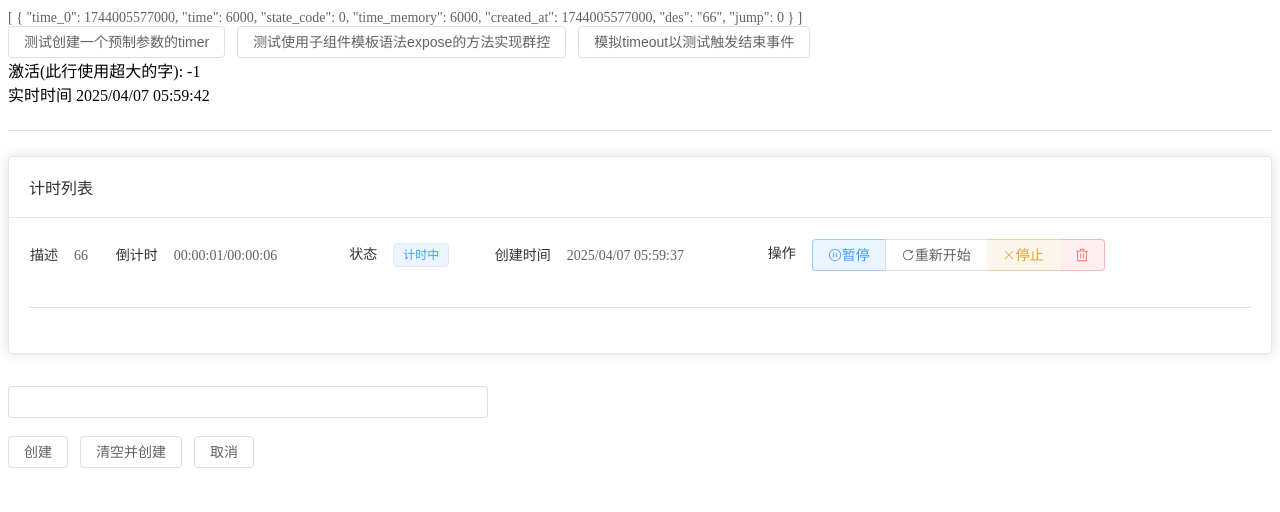
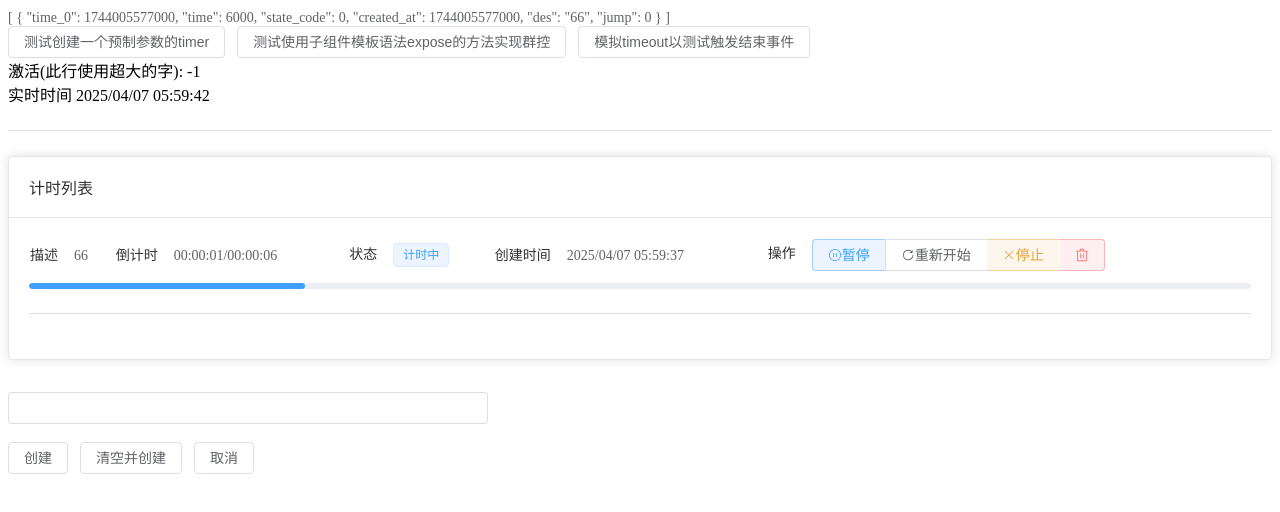
Before and after one commit to huayuprophet/Catime-web, a Vue app: page / in a window 1280 px wide. Shown: the top 512 px of the page. Built offline with nearby package versions, Linux system fonts and the light colour scheme.

Commit message:
修的太多，不赘述了

```diff
--- a/src/App.vue
+++ b/src/App.vue
@@ -15,7 +15,7 @@
             模拟timeout以测试触发结束事件
         </ElButton>
     </div>
-    <div>激活(此行使用超大的字): {{ activated }}</div>
+    <div>激活(此行使用超大的字): {{ activated_index }}</div>
     <div>
         实时时间 {{ yyyymmddhhmmss_now }}
     </div>
@@ -25,7 +25,8 @@
             <template #header>
                 计时列表
             </template>
-            <timer_item v-for="(item, index) in timers" ref="items" :timer="item" :index="index">
+            <timer_item v-for="(item, index) in timers" ref="items" :timer="item" :index="index"
+                :activated_index="activated_index" :activated_refs="activated_refs">
                 <slot>
                     <ElButton :icon="Delete" type="danger" plain @click="timers.splice(index, 1)"> </ElButton>
                 </slot>
@@ -62,9 +63,11 @@ import timer_item from './components/timer_item.vue';
 import { Delete } from '@element-plus/icons-vue';
 import { timestamp_to_datetime } from './time_function';
 // 激活的时间 默认激活当前时间
-const activated = ref(-1)
+const activated_index = ref(-1)
+const activated_refs = ref({})
 // 激活项提供给组件
-provide('activated', activated)
+
+
 onMounted(() => {
 
 })
@@ -114,7 +117,7 @@ function count_down_submit() {
         after = m + s
         console.log(2);
     } else if (len === 3) {
-        let h = numArray[0] * 360000
+        let h = numArray[0] * 3600000
         let m = numArray[1] * 60000
         let s = numArray[2] * 1000
         after = h + m + s
@@ -135,13 +138,11 @@ onMounted(() => {
     console.log(items.value[0]);
     // items.value[0].alertt()
 })
-
-
 function test() {
     timers.value.push({
         time: 5000,
-        count_up: 1,
-        time_0: now.value
+        count_up: 0,
+        // time_0: now.value
     })
 }
 </script>
--- a/src/components/timer_item.vue
+++ b/src/components/timer_item.vue
@@ -5,14 +5,14 @@
                 {{ timer.des }}
             </ElDescriptionsItem>
             <ElDescriptionsItem v-if="!timer.count_up" label="倒计时">
-                {{ timer_show }}/{{ time_memory_show }}
+                {{ timer_show }}/{{ time_show }}
             </ElDescriptionsItem>
             <ElDescriptionsItem v-if="timer.count_up" label="正计时">
                 {{ timer_show }}
             </ElDescriptionsItem>
             <ElDescriptionsItem label="状态">
                 <ElTag :type="state_type">
-                    {{ state }}
+                    {{ state_show }}
                 </ElTag>
             </ElDescriptionsItem>
             <ElDescriptionsItem label="创建时间">{{ created_at_show }}</ElDescriptionsItem>
@@ -42,6 +42,7 @@
                 </ElButtonGroup>
             </ElDescriptionsItem>
         </ElDescriptions>
+        <el-progress class="progress" :percentage="progress" :show-text="false" />
         <ElDivider></ElDivider>
     </div>
 </template>
@@ -49,25 +50,57 @@
 import { inject, ref, computed, watch, onMounted } from 'vue';
 import { VideoPause, VideoPlay, RefreshRight, Close } from '@element-plus/icons-vue';
 import { ms_to_time, timestamp_to_datetime } from '@/time_function';
+// 实时时间-毫秒级时间戳
+const now = inject('now')
 // 导入组件计时项目对象-props
-// 导入对象索引
-const props = defineProps(['timer', 'index'])
+// 导入对象索引 index与创建的timers值索引一致、不保证与模板语法ref索引一致
+// 导入已激活的timer对象索引
+// 导入已激活的timer方法集
+const props = defineProps(['timer', 'index', 'activated_index', 'activated_refs'])
+// 检查激活状态
+const is_activated = computed(() => {
+    return props.activated_index === props.index
+})
+// 设置激活
+function active() {
+    props.activated_index = props.index
+}
+// 导出激活项关键配置
+watch(is_activated, (value) => {
+    if (value) {
+        props.activated_refs.timer_show = timer_show
+        props.activated_refs.state_show = state_show
+        props.activated_refs.state_code = state_code
+        props.activated_refs.progress = progress
+        props.activated_refs.btn = [{
+            label: "开始/暂停",
+            action: pause_continue_click,
+            type: 0
+        }, {
+            label: "停止/重设",
+            action: stop_reset_click,
+            type: 1
+        }, {
+            label: "跳至结束",
+            action: skip,
+            type: 2
+        },]
+    }
+}, { immediate: true })
 // 导入状态、声明函数
 props.timer.state_code = props.timer.state_code ? props.timer.state_code : 0
+// 暂停、结束状态
 const is_pause = ref(props.timer.state_code == 1)
 const is_stop = ref(props.timer.state_code == 3)
-// 导入并牢记原始倒计时时间
-if (props.timer.count_up) {
-    // 正计时的时候不导入，以实现重设时为0
-    props.timer.time_memory = 0
-} else {
-    props.timer.time_memory = props.timer.time_memory ? props.timer.time_memory : props.timer.time
-}
-const time_memory_show = computed(() => {
-    return ms_to_time(props.timer.time_memory)
+// 初始时间
+props.timer.time_0 = props.timer.time_0 ? props.timer.time_0 : now.value
+// 导入倒计时总时间 适合展示的倒计时总时间
+props.timer.time = props.timer.time ? props.timer.time : 0
+const time_show = computed(() => {
+    return ms_to_time(props.timer.time)
 })
-// 实时时间-毫秒级时间戳
-const now = inject('now')
+// 生成原始id
+// props.timer.id =
 // 以下导入props原对象属性的所有内容
 // 计时器创建时间-默认值为当前时间
 props.timer.created_at = props.timer.created_at ? props.timer.created_at : now.value
@@ -76,7 +109,7 @@ const created_at_show = computed(() => {
     return timestamp_to_datetime(props.timer.created_at)
 })
 // 计时器开始时间-默认值为当前时间
-props.timer.time_0 = props.timer.time_0 ? props.timer.time_0 : now.value
+// props.timer.time_0 = props.timer.time_0 ? props.timer.time_0 : now.value
 // 计时器描述
 props.timer.des = props.timer.des ? props.timer.des
     : '66';
@@ -85,24 +118,36 @@ props.timer.jump = props.timer.jump ? props.timer.jump : 0
 //     let q1= '正倒计时时分秒'
 // 倒计时结束时间
 const time_1 = computed(() => {
-    return props.timer.time_0 + props.timer.time + props.timer.jump
+    return props.timer.time_0 + props.timer.time
 })
 // 正计时时间
 const timing = computed(() => {
     return now.value - props.timer.time_0 + props.timer.jump
-    // return now.value - props.timer.time_0
 })
-// 剩余倒计时时间、超时时间。
+// 剩余倒计时时间 负值为超时的时间
 const down = computed(() => {
-    // return Math.abs()
-    return time_1.value - now.value
+    return time_1.value - now.value - props.timer.jump
+})
+// 剩余倒计时比例 每.3秒更新一次
+const progress_value = ref(1)
+setInterval(() => {
+    // 显示暂停值
+    if (is_pause.value || is_stop.value) {
+        return props.timer.count_up ? props.timer.jump / props.timer.time : (props.timer.time - props.timer.jump) / props.timer.time
+    }
+    progress_value.value = (down.value / props.timer.time)
+    // console.log(progress);
+}, 300);
+const progress = computed(() => {
+    return progress_value.value > 0 ? progress_value.value * 100 : 0
 })
 // 展示的倒计时时间
 const timer_show = computed(() => {
     // 暂停时显示暂停值
     if (is_pause.value) {
-        // return ms_to_time(props.timer.time)
-        return ms_to_time(props.timer.jump)
+        return ms_to_time(
+            props.timer.count_up ? props.timer.jump : props.timer.time - props.timer.jump
+        )
     }
     if (is_stop.value) {
         return '计时已停止'
@@ -112,7 +157,7 @@ const timer_show = computed(() => {
         return ms_to_time(timing.value)
     }
     if (is_timeout.value) {
-        return '已完成, 超出' + ms_to_time(Math.abs(time_1.value - now.value)) + ''
+        return '已完成, 超出' + ms_to_time(Math.abs(time_1.value - now.value))
     }
     // 倒计时时间
     return ms_to_time(down.value)
@@ -133,7 +178,7 @@ const is_timeout = computed(() => {
     }
 })
 // 状态文本
-const state = computed(() => {
+const state_show = computed(() => {
     // let counting_state = props.timer.count_up ? '正计时中' : '倒计时中'
     let counting_state = '计时中'
     if (is_stop.value) {
@@ -186,7 +231,7 @@ onMounted(() => {
 // 暂停倒计时
 function count_down_pause() {
     is_pause.value = true
-    props.timer.time = down.value
+    props.timer.jump = timing.value
 }
 // 继续倒计时
 function count_down_continue() {
@@ -208,7 +253,6 @@ function count_up_pause() {
 }
 // 继续正计时
 function count_up_continue() {
-    // props.timer.time_0 = now.value - props.timer.time
     props.timer.time_0 = now.value
     is_pause.value = false
 }
@@ -220,7 +264,7 @@ function count_up_button_click() {
         count_up_pause()
     }
 }
-// 暂停按钮点击事件
+// 暂停继续切换按钮点击事件
 function pause_continue_click() {
     // 检查是倒计时还是正计时
     if (props.timer.count_up) {
@@ -232,6 +276,7 @@ function pause_continue_click() {
 // 停止计时
 function set_count_stop() {
     is_stop.value = true
+    props.timer.jump = timing.value
 }
 // 手动设置计时事项
 function timer_from(obj) {
@@ -244,10 +289,24 @@ function timer_from(obj) {
 // 重设计时事项
 function reset() {
     props.timer.time_0 = now.value;
-    props.timer.time = props.timer.time_memory
+    props.timer.time = props.timer.time
     props.timer.jump = 0
     is_pause.value = false
     is_stop.value = false
 }
+// 停止重设切换按钮点击事件
+function stop_reset_click() {
+    if (is_stop.value) {
+        reset()
+    } else {
+        set_count_stop();
+    }
+}
+// 手动跳过 注意继续执行业务
+function skip() {
+    props.timer.jump = props.timer.time
+    props.timer.time_0 = now.value
+}
 defineExpose({})
+
 </script>
--- a/src/time_function.js
+++ b/src/time_function.js
@@ -68,3 +68,8 @@ export function str_to_millseconds(str) {
     }
     return after
 }
+export function uuidv4() {
+    return ([1e7] + -1e3 + -4e3 + -8e3 + -1e11).replace(/[018]/g, c =>
+        (c ^ crypto.getRandomValues(new Uint8Array(1))[0] & 15 >> c / 4).toString(16)
+    );
+}
```
